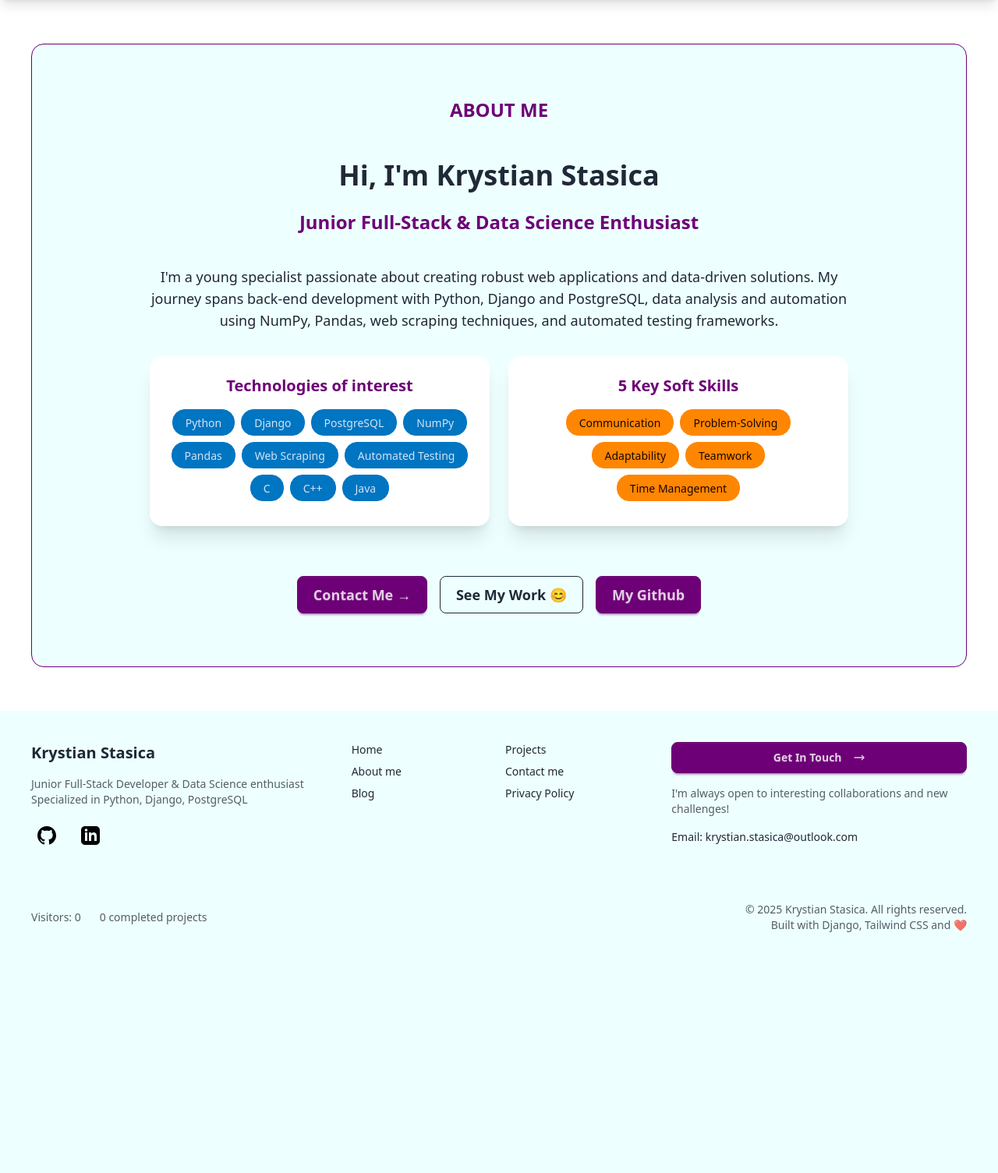
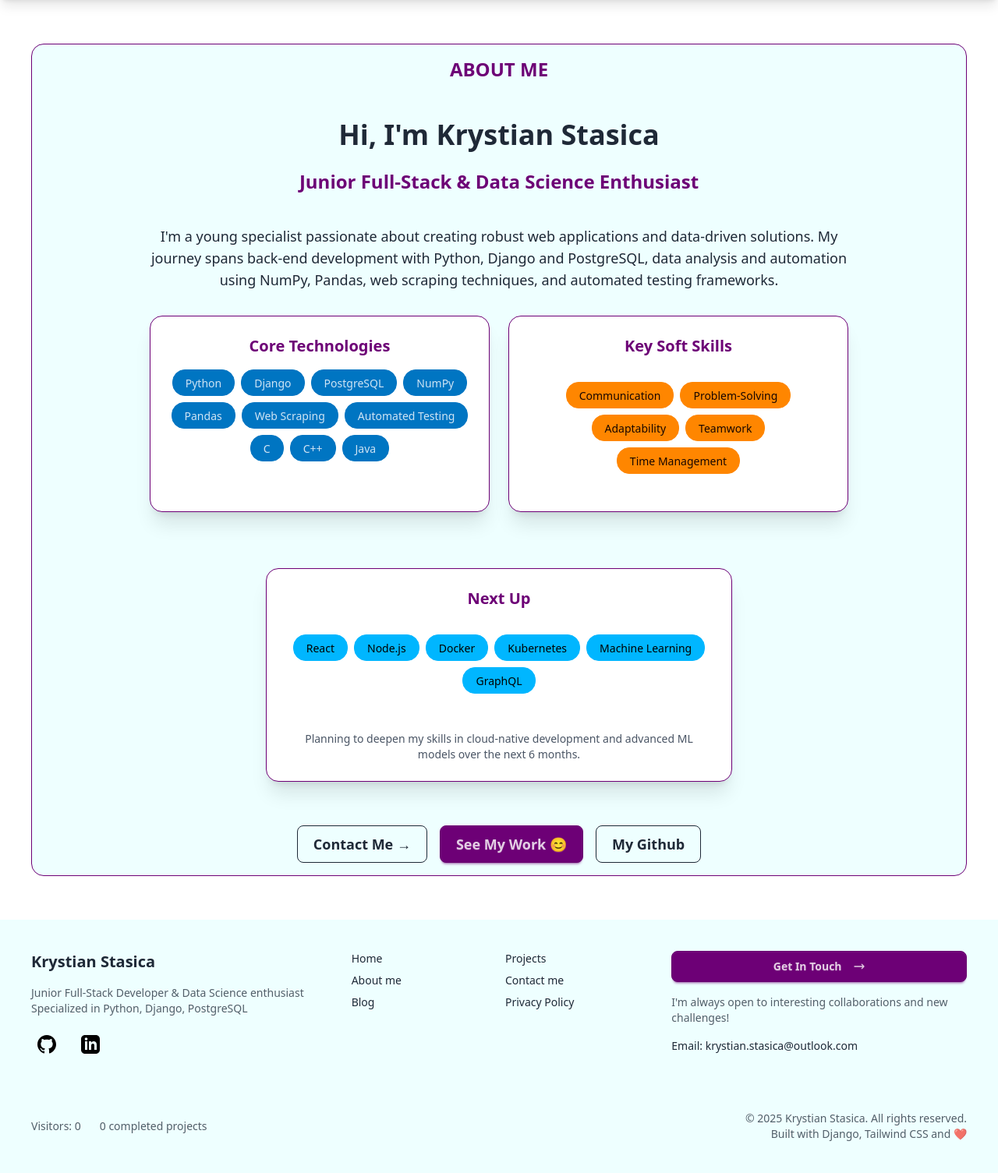
Before and after one commit to stokuj/my-django-portfolio, a Django app: page /about/ in a window 1280 px wide. Shown: the part 80-1585 px from the top of the page at 78% size. Before the commit the page ends 1276 px from the top, so only its background shows below. Run offline with Django 5.2, Linux system fonts and the light colour scheme; data that the repository does not hold is empty; style sheets or scripts are compiled from the project's sources; some libraries are stand-ins or nearby versions.

Commit message:
#10 Karta about

```diff
--- a/main/templates/main/about.html
+++ b/main/templates/main/about.html
@@ -22,11 +22,11 @@
                     </p>
 
                     <div class="grid md:grid-cols-2 gap-6 py-4">
-                        <!-- Technologies Card -->
-                        <div class="card bg-base-100 shadow-xl">
+                        <!-- Core Technologies Card -->
+                        <div class="card bg-base-100 shadow-xl border border-primary">
                             <div class="card-body">
-                                <h2 class="card-title justify-center text-2xl font-semibold text-primary">Technologies of interest</h2>
-                                <div class="flex flex-wrap justify-center gap-2 py-2">
+                                <h2 class="card-title justify-center text-2xl font-semibold text-primary ">Core Technologies</h2>
+                                <div class="flex flex-wrap justify-center gap-2 py-2 ">
                                     <div class="badge badge-secondary p-4">Python</div>
                                     <div class="badge badge-secondary p-4">Django</div>
                                     <div class="badge badge-secondary p-4">PostgreSQL</div>
@@ -41,11 +41,11 @@
                             </div>
                         </div>
 
-                        <!-- Soft Skills Card -->
-                        <div class="card bg-base-100 shadow-xl">
+                        <!-- Core Competencies Card -->
+                        <div class="card bg-base-100 shadow-xl border border-primary">
                             <div class="card-body">
-                                <h2 class="card-title justify-center text-2xl font-semibold text-primary">5 Key Soft Skills</h2>
-                                <div class="flex flex-wrap justify-center gap-2 py-2">
+                                <h2 class="card-title justify-center text-2xl font-semibold text-primary">Key Soft Skills</h2>
+                                <div class="flex flex-wrap justify-center gap-2 py-2 mt-4 mb-4">
                                     <div class="badge badge-accent p-4">Communication</div>
                                     <div class="badge badge-accent p-4">Problem-Solving</div>
                                     <div class="badge badge-accent p-4">Adaptability</div>
@@ -57,11 +57,31 @@
                     </div>
                 </div>
 
+                <!-- Next Up Card -->
+                <div class="flex justify-center py-8">
+                    <div class="card bg-base-100 shadow-xl w-full md:w-2/3 border border-primary">
+                        <div class="card-body">
+                            <h2 class="card-title justify-center text-2xl font-semibold text-primary">Next Up</h2>
+                            <div class="flex flex-wrap justify-center gap-2 py-2 mt-4 mb-4">
+                                <div class="badge badge-info p-4">React</div>
+                                <div class="badge badge-info p-4">Node.js</div>
+                                <div class="badge badge-info p-4">Docker</div>
+                                <div class="badge badge-info p-4">Kubernetes</div>
+                                <div class="badge badge-info p-4">Machine Learning</div>
+                                <div class="badge badge-info p-4">GraphQL</div>
+                            </div>
+                            <p class="pt-4 text-sm text-gray-600">Planning to deepen my skills in cloud-native development and advanced ML models over the next 6 months.</p>
+                        </div>
+                    </div>
+                </div>
+
+                <!-- Call-to-Action Buttons -->
                 <div class="flex gap-4 justify-center pt-6">
-                    <a href="mailto:krystian.stasica@outlook.com" class="btn btn-primary btn-lg">Contact Me →</a>
-                    <a href="/projects/" class="btn btn-outline btn-lg">See My Work 😊</a>
-                    <a href="https://github.com/stokuj/" class="btn btn-primary btn-lg">My Github</a>
+                    <a href="mailto:krystian.stasica@outlook.com" class="btn btn-outline btn-lg">Contact Me →</a>
+                    <a href="/projects/" class="btn btn-primary btn-lg">See My Work 😊</a>
+                    <a href="https://github.com/stokuj/" class="btn btn-outline btn-lg">My Github</a>
                 </div>
+
             </div>
         </div>
     </div>
```
